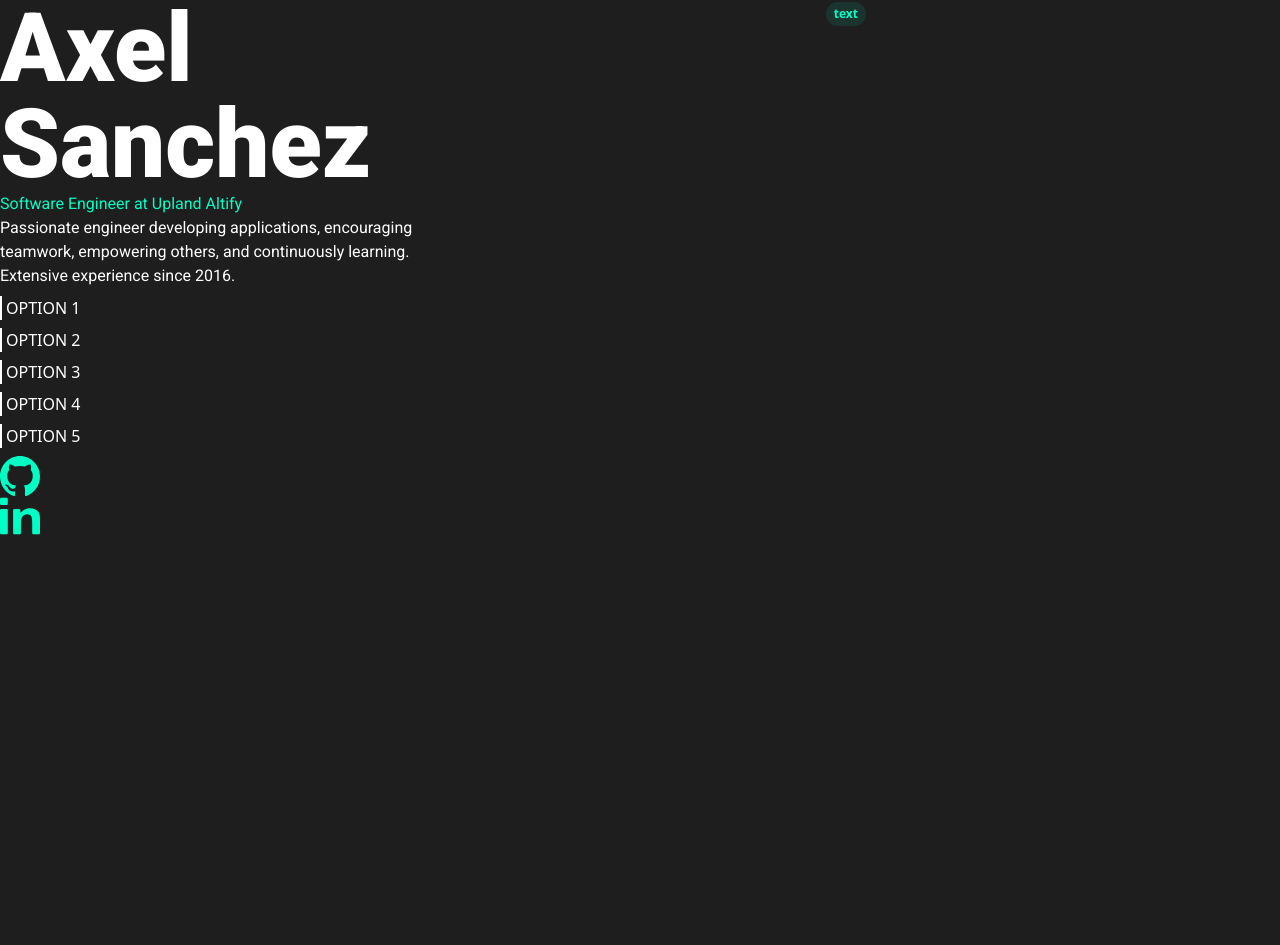
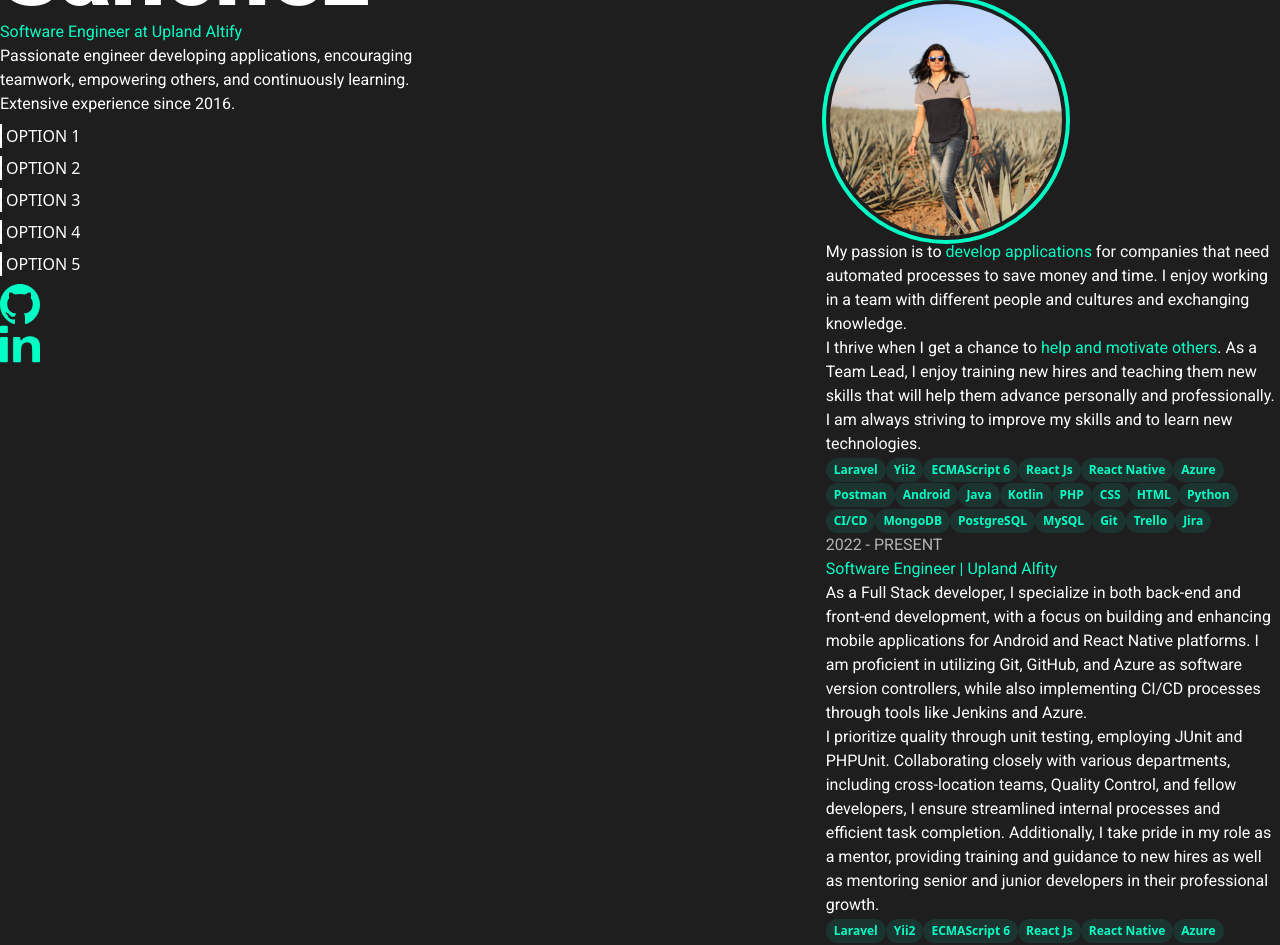
Before and after one commit to aaxlss/aaxlss.dev, an Angular app: page / in a window 1280 px wide. Shown: the top 945 px of the page. Before the commit the page ends 800 px from the top, so only its background shows below. Built offline with nearby package versions, Linux system fonts and the light colour scheme.

Commit message:
Adding info in second section updating css adding new image

```diff
--- a/src/app/app.component.html
+++ b/src/app/app.component.html
@@ -1,6 +1,6 @@
 <div class="content max-h-full">
   <div class="flex max-h-full">
-    <div class="left-div flex flex-col max-h-full">
+    <div class="left-div max-h-full grid grid-cols-1 place-content-center h-48">
       <div class="intro w-1/2">
         <h1 class="name text-8xl font-black">Axel Sanchez</h1>
         <h2 class="position">Software Engineer at Upland Altify</h2>
@@ -27,8 +27,65 @@
         />
       </div>
     </div>
-    <div class="right-div flex-1 flex overflow-hidden">
-      <skill-component></skill-component>
+    <div class="right-div flex-1 flex flex-col">
+      <div class="grid grid-cols-1 place-content-center">
+        <img
+          src="/assets/images/axel_sanchez.jpeg"
+          class="profile-img w-60 h-60 p-1 rounded-full ring-4"
+        />
+      </div>
+      <p class="text-description">
+        My passion is to
+        <span class="light-green-text">develop applications</span> for companies
+        that need automated processes to save money and time. I enjoy working in
+        a team with different people and cultures and exchanging knowledge.
+        <br />
+        I thrive when I get a chance to
+        <span class="light-green-text">help and motivate others</span>. As a
+        Team Lead, I enjoy training new hires and teaching them new skills that
+        will help them advance personally and professionally. I am always
+        striving to improve my skills and to learn new technologies.
+      </p>
+      <!-- Hard Skills List -->
+      <skill-component [skillList]="hardSkills"></skill-component>
+      <!-- Experience Description -->
+      <div class="columns-2xl">
+        <div class="time-experience">
+          <h4>{{ "2022 - PRESENT" }}</h4>
+        </div>
+        <div class="text-description">
+          <h5 class="position-title">Software Engineer | Upland Alfity</h5>
+          <p>
+            As a Full Stack developer, I specialize in both back-end and
+            front-end development, with a focus on building and enhancing mobile
+            applications for Android and React Native platforms. I am proficient
+            in utilizing Git, GitHub, and Azure as software version controllers,
+            while also implementing CI/CD processes through tools like Jenkins
+            and Azure.
+            <br />
+            I prioritize quality through unit testing, employing JUnit and
+            PHPUnit. Collaborating closely with various departments, including
+            cross-location teams, Quality Control, and fellow developers, I
+            ensure streamlined internal processes and efficient task completion.
+            Additionally, I take pride in my role as a mentor, providing
+            training and guidance to new hires as well as mentoring senior and
+            junior developers in their professional growth.
+          </p>
+          <skill-component [skillList]="hardSkills"></skill-component>
+        </div>
+        <!-- Certifcations -->
+        <div class="certification-description">
+          <div class="date">
+            <span>OCTOBER 2022</span>
+          </div>
+          <div class="text-description">
+            <div class="certification-info light-green-tex">
+              <h5 class="light-green-text">Microsoft Azure Fundamentals</h5>
+              <p>nu4a-Dw8E</p>
+            </div>
+          </div>
+        </div>
+      </div>
     </div>
   </div>
 </div>
--- a/src/app/app.component.scss
+++ b/src/app/app.component.scss
@@ -17,3 +17,20 @@ body {
 .social {
   fill: red;
 }
+.text-description {
+  color: $white;
+}
+.light-green-text,
+.position-title {
+  color: $light_green;
+}
+.time-experience,
+.date {
+  color: $light_gray;
+}
+
+.profile-img {
+  object-fit: cover;
+  --tw-ring-shadow: var(--tw-ring-inset) 0 0 0
+    calc(4px + var(--tw-ring-offset-width)) rgb(0, 255, 196);
+}
--- a/src/app/app.component.ts
+++ b/src/app/app.component.ts
@@ -15,6 +15,7 @@ import { NgOptimizedImage } from '@angular/common';
 export class AppComponent {
   title = 'aaxlss.dev';
   menuOptions: Option[] = [];
+  hardSkills: Option[] = [];
   constructor() {
     this.menuOptions = [
       { label: 'Option 1' },
@@ -23,5 +24,28 @@ export class AppComponent {
       { label: 'Option 4' },
       { label: 'Option 5' },
     ];
+    this.hardSkills = [
+      { label: 'Laravel' },
+      { label: 'Yii2' },
+      { label: 'ECMAScript 6' },
+      { label: 'React Js' },
+      { label: 'React Native' },
+      { label: 'Azure' },
+      { label: 'Postman' },
+      { label: 'Android' },
+      { label: 'Java' },
+      { label: 'Kotlin' },
+      { label: 'PHP' },
+      { label: 'CSS' },
+      { label: 'HTML' },
+      { label: 'Python' },
+      { label: 'CI/CD' },
+      { label: 'MongoDB' },
+      { label: 'PostgreSQL' },
+      { label: 'MySQL' },
+      { label: 'Git' },
+      { label: 'Trello' },
+      { label: 'Jira' },
+    ];
   }
 }
--- a/src/app/components/skill/skill.component.html
+++ b/src/app/components/skill/skill.component.html
@@ -1,4 +1,7 @@
+@for (skill of skillList; track skill.label) {
 <span
   class="text-xs border-4 border-solid w-max content-center rounded-2xl px-1 py-0 max-h-14 align-middle skill"
-  >text</span
+  >{{ skill.label }}</span
 >
+
+}
--- a/src/styles.scss
+++ b/src/styles.scss
@@ -4,7 +4,8 @@ $dark_green: #1b342f;
 $black: #000000;
 $dark_grey: #1e1e1e;
 $white: #ffffff;
-$light_green: #00ffc4;
+$light_green: rgb(0, 255, 196);
+$light_gray: #b3b3b3;
 $blue: #0000ee;
 $dark_purple: #551a8b;
 @import "https://fonts.googleapis.com/css2?family=Roboto:ital,wght@0,100;0,300;0,400;0,500;0,700;0,900;1,100;1,300;1,400;1,500;1,700;1,900&display=swap";
```
Also changed, not shown: src/app/components/skill/skill.component.ts (+5 -2 lines), src/assets/images/axel_sanchez.jpeg (added).
